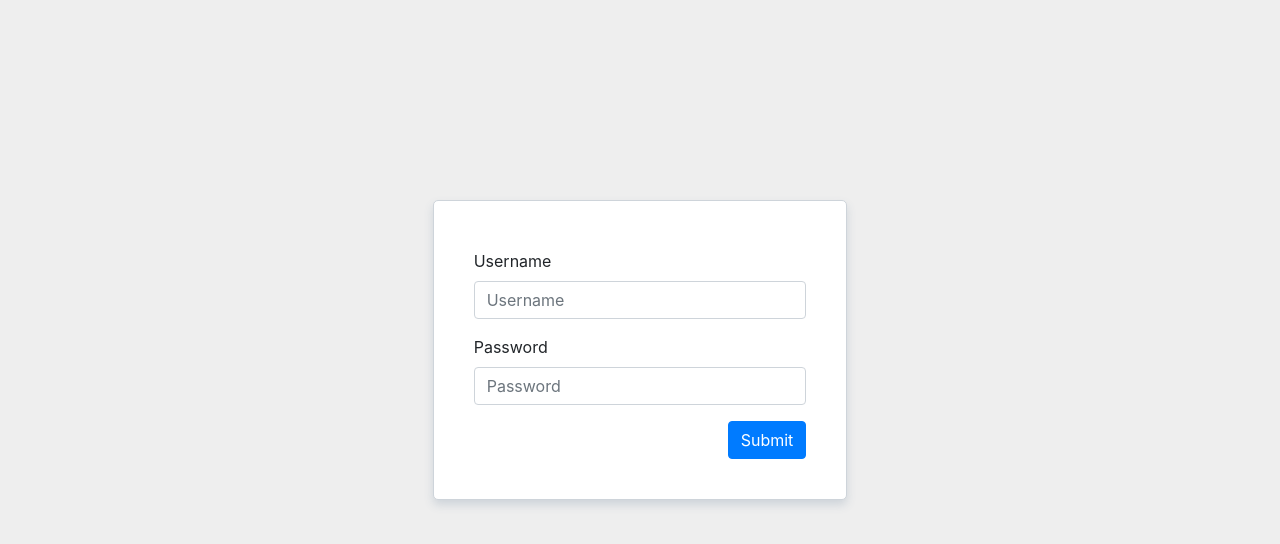
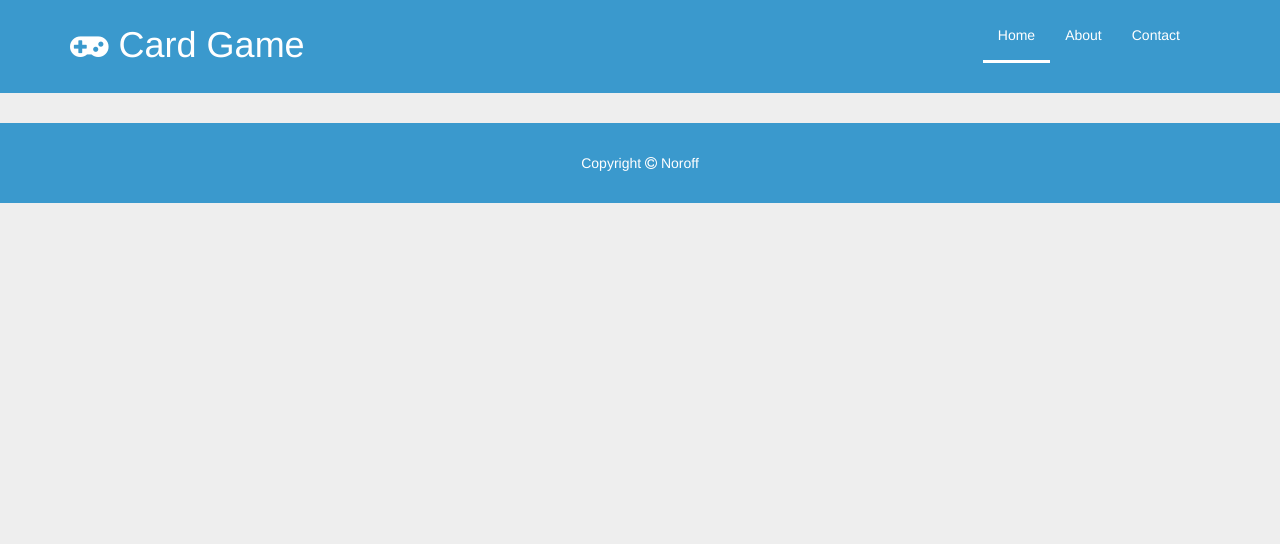
Before and after one commit to danieltalhaug/Noroff-FinalCA, a Vue app: page / in a window 1280 px wide. Shown: the top 544 px of the page. Built offline with nearby package versions, Linux system fonts and the light colour scheme.

Commit message:
Completely forgot about git and added pages for homepage, about and contact

```diff
--- a/public/index.html
+++ b/public/index.html
@@ -5,7 +5,8 @@
     <meta http-equiv="X-UA-Compatible" content="IE=edge">
     <meta name="viewport" content="width=device-width,initial-scale=1.0">
     <link rel="icon" href="<%= BASE_URL %>favicon.ico">
-    <link href="https://stackpath.bootstrapcdn.com/bootstrap/4.3.1/css/bootstrap.min.css" rel="stylesheet" integrity="sha384-ggOyR0iXCbMQv3Xipma34MD+dH/1fQ784/j6cY/iJTQUOhcWr7x9JvoRxT2MZw1T" crossorigin="anonymous">
+    <link rel="stylesheet" href="https://maxcdn.bootstrapcdn.com/bootstrap/3.3.7/css/bootstrap.min.css">
+    <link rel="stylesheet" href="https://maxcdn.bootstrapcdn.com/font-awesome/4.7.0/css/font-awesome.min.css">
     <title>noroff-finalca</title>
   </head>
   <body>
--- a/src/App.vue
+++ b/src/App.vue
@@ -1,16 +1,18 @@
 <template>
   <div id="app">
-    <LoginPage/>
+    <HomePage />
   </div>
 </template>
 
 <script>
 import LoginPage from './components/LoginPage.vue'
+import HomePage from './components/HomePage.vue'
 
 export default {
   name: 'app',
   components: {
-    LoginPage
+    LoginPage,
+    HomePage
   }
 }
 </script>
@@ -19,9 +21,9 @@ export default {
 // Variables
 
 // SCSS
-#app {
-
-}
+body {
+    background-color: #eee;
+  }
 
 
 </style>
--- /dev/null
+++ b/src/components/About.vue
@@ -0,0 +1,53 @@
+<template>
+    <section>
+        <div class="container">
+            <div class="row">
+                <div class="col-sm-12">
+                    <h2>About</h2>
+                </div>
+                <div class="col-sm-12" id="aboutText">
+                    First published in 1993 by Wizards of the Coast, Magic was the first trading card game produced and it continues to thrive, with approximately twenty million players as of 2015. Magic can be played by two or more players in various formats, which fall into one of two categories: constructed or limited. Limited formats involve players building a deck spontaneously out of a pool of random cards with a minimum deck size of 40 cards. The other major category of formats is constructed. In constructed, players created decks from cards they own, usually 60 cards with no more than 4 of any given card. Magic is played in person with printed cards, or using a deck of virtual cards through the Internet-based Magic: The Gathering Online, or on a smartphone or tablet, or through other programs.
+                    <br><br>
+                    Each game represents a battle between wizards known as "planeswalkers", who employ spells, artifacts, and creatures depicted on individual Magic cards to defeat their opponents. Although the original concept of the game drew heavily from the motifs of traditional fantasy role-playing games such as Dungeons Dragons, the gameplay of Magic bears little similarity to pencil-and-paper adventure games, while having substantially more cards and more complex rules than many other card games.
+                    <br><br>
+                    New cards are released on a regular basis through expansion sets. An organized tournament system played at an international level and a worldwide community of professional Magic players has developed, as well as a substantial secondary market for Magic cards. Certain Magic cards can be valuable due to their rarity and utility in game play, with prices ranging from a few cents to thousands of dollars.
+                </div>
+                <div class="col-sm-12">
+                    <br><br>
+                    <div id="moreInfoTrigger" @click.native="collapseElement">
+                        <h3><span>DEFEAT YOUR OPPONENT</span> <i class="fa fa-chevron-down float-right" aria-hidden="true"></i></h3>
+                    </div>
+                    <div id="moreInfoContent" style="display: none" class="about-supporting">
+                        Each player starts the game with 20 life. Knock your opponent down to 0 life, and you win. The most common way to do this is to summon creatures and attack with them.
+                        <br><br>
+                        Creature cards are the most important part of many Magic decks. They’re really easy to spot—just look at the lower right of a card. If you see a pair of numbers separated by a slash, you’ve got a creature card. Once it’s on the battlefield, a creature continues to attack and defend for you until your opponent can find a way to take it out.
+                        <br><br>
+                        Most games become a race to see who can deal the most damage first. Summoning the best creatures will help you win that race every time. Check out the section on casting creature spells.
+                    </div>
+                </div>
+            </div>
+        </div>
+</section>
+</template>
+
+<script>
+export default {
+    methods: {
+        // Currently does not work
+        collapseElement: function() {
+            var infoContent = document.getElementById("moreInfoContent");
+            if (infoContent.style.display === "none") {
+                infoContent.style.display = "block";
+            } else {
+                infoContent.style.display = "none";
+            }
+        }
+    }
+}
+</script>
+<style lang="scss">
+    .about-supporting{
+        border: solid 1px darkgray;
+        padding: 20px;
+    }
+</style>
--- /dev/null
+++ b/src/components/Contact.vue
@@ -0,0 +1,48 @@
+<template>
+    <section>
+        <div class="container">
+            <div class="row">
+                <div class="col-sm-12">
+                    <h2>Contact us Form</h2>
+                </div>
+            </div>
+            <div class="row">
+                <div class="col-sm-12">
+                    <br>Name: <br>
+                    <input type="text" name="firstName" id="firstName">
+                    <span class="error" id="firstNameError">This field cannot be blank</span>
+                </div>
+                <div class="col-sm-12">
+                    <br>Last Name: <br>
+                    <input type="text" name="lastName" id="lastName">
+                    <span class="error" id="lastNameError">This field cannot be blank</span>
+                </div>
+                <div class="col-sm-12">
+                    <br>Telephone: <br>
+                    <input type="text" name="phone" id="phone">
+                    <span class="error" id="phoneError">Please enter a correct phone number</span>
+                </div>
+                <div class="col-sm-12">
+                    <br>Email: <br>
+                    <input type="text" name="email" id="email">
+                    <span class="error" id="emailError">Please enter a correct email address</span>
+                </div>
+                <div class="col-sm-12">
+                    <button type="submit" id="submitContact" class="m-t-30">Submit <i class="fa fa-paper-plane" aria-hidden="true"></i></button>
+                </div>
+            </div>
+        </div>
+    </section>
+</template>
+
+<script>
+
+export default {
+
+}
+</script>
+
+<style lang="scss">
+// Variables
+// Scss
+</style>
--- /dev/null
+++ b/src/components/Footer.vue
@@ -0,0 +1,23 @@
+<template>
+    <footer>
+        Copyright <i class="fa fa-copyright"></i> Noroff
+    </footer>
+</template>
+
+<script>
+export default {
+
+}
+</script>
+<style lang="scss">
+// Variables
+
+// Scss
+    footer{
+        background-color: #3a99cd;
+        text-align: center;
+        padding: 30px;
+        color: white;
+        margin-top: 30px;
+    }
+</style>
--- /dev/null
+++ b/src/components/Header.vue
@@ -0,0 +1,147 @@
+<template>
+    <header>
+        <nav class="navbar navbar-default">
+            <div class="container">
+                <!-- Brand and toggle get grouped for better mobile display -->
+                <div class="navbar-header">
+                <button type="button" class="navbar-toggle collapsed" data-toggle="collapse" data-target="#bs-example-navbar-collapse-1" aria-expanded="false">
+                    <span class="sr-only">Toggle navigation</span>
+                    <span class="icon-bar"></span>
+                    <span class="icon-bar"></span>
+                    <span class="icon-bar"></span>
+                </button>
+                <a class="navbar-brand" href="/"> <h1><i class="fa fa-gamepad" aria-hidden="true"></i> Card Game</h1></a>
+                </div>
+                <!-- Collect the nav links, forms, and other content for toggling -->
+                <div class="collapse navbar-collapse" id="bs-example-navbar-collapse-1">
+                <ul class="nav navbar-nav">
+                    <li class="active"><a href="">Home</a></li>
+                    <li><a href="">About</a></li>
+                    <li><a href="">Contact</a></li>
+                </ul>
+                </div><!-- /.navbar-collapse -->
+            </div><!-- /.container-fluid -->
+        </nav>
+    </header><!-- Header End -->
+</template>
+<script>
+export default {
+
+}
+</script>
+
+<style lang="scss">
+// Variables
+
+// Scss
+header{
+    padding: 10px;
+    background-color: #3a99cd;
+    color: #ffffff;
+    margin-bottom: 30px;
+}
+.navbar-default{
+    background-color: transparent;
+    border: none;
+    color: white;
+}
+header h1{
+    display: inline-block;
+    color: #ffffff;
+}
+header i{
+    display: inline-block;
+    font-size: 30px;
+    color: #ffffff;
+}
+.navbar-nav{
+    float: right;
+}
+.navbar-default .navbar-nav>.active>a, .navbar-default .navbar-nav>.active>a:focus, .navbar-default .navbar-nav>.active>a:hover{
+    background-color: transparent;
+    color: #ffffff;
+    border-bottom: solid 3px white;
+
+}
+section{
+    min-height: 750px;
+}
+.navbar-default .navbar-nav>li>a{
+    color: white;
+}
+h3{
+    width: 100%;
+    background-color: rgba(58, 153, 205, 0.7);
+    color: white;
+    padding: 10px;
+    font-weight: bold;
+    margin: 0px;
+    cursor: pointer;
+}
+input[type="text"]{
+    width: 100%;
+    border: solid 1px lightgrey;
+    height: 45px;
+    padding: 10px;
+    outline: none;
+}
+button{
+    height: 45px;
+    background-color: #3a99cd;
+    color: #ffffff;
+    border: none;
+    position: absolute;
+    right: 0px;
+    top: 0px;
+    font-size: 20px
+}
+.m-t-30{
+    margin-top: 30px;
+}
+.relative{
+    position: relative;
+}
+.float-right{
+    float: right;
+}
+.card-container{
+    border: solid 1px lightgrey;
+    border-top: 10px solid #3a99cd;
+    margin-top: 30px;
+    margin-left: 5px;
+    padding: 15px;
+}
+.card-container:hover{
+        box-shadow: 5px 5px 2.5px #888888;
+        cursor: pointer;
+}
+.btn-success{
+    background-color: #3a99cd;
+    width: 100%;
+    border-radius: 0px;
+    border: none;
+    margin-top: 30px;
+    padding: 15px;
+    font-size: 19px;
+    font-weight: bold;
+}
+.btn-success:hover{
+    background-color: darkgray;
+}
+.col-sm-12{
+    padding: 0px;
+}
+img{
+    border-radius: 10px;
+}
+h1{
+    margin: 0px;
+}
+h4{
+    color: #3a99cd;
+}
+.error{
+    color: red;
+    display: none;
+}
+</style>
--- a/src/components/HomePage.vue
+++ b/src/components/HomePage.vue
@@ -0,0 +1,32 @@
+<template>
+    <div>
+        <Header /><!-- Header -->
+
+        <Footer /><!-- Footer -->
+    </div>
+</template>
+
+<script>
+import Footer from './Footer.vue'
+import Header from './Header.vue'
+import About from './About.vue'
+import Contact from './Contact.vue'
+
+export default {
+    components: {
+        Header,
+        Footer,
+        About,
+        Contact
+  }
+}
+</script>
+
+<style lang="scss">
+// Variables
+$grey: #ced4da;
+$border-radius: 5px;
+$error-red: #ff5b5b;
+// SCSS
+
+</style>
--- a/src/components/LoginPage.vue
+++ b/src/components/LoginPage.vue
@@ -81,9 +81,6 @@ $grey: #ced4da;
 $border-radius: 5px;
 $error-red: #ff5b5b;
 // SCSS
-  body {
-    background-color: #eee;
-  }
   .row-height {
     padding-top: 200px;
   }
```
